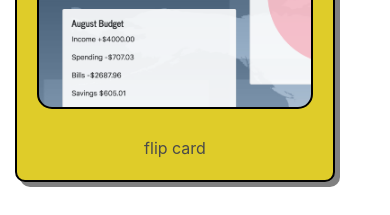
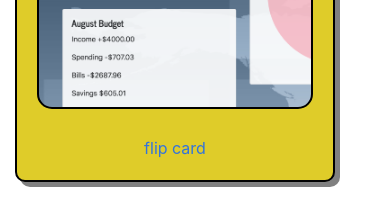
Before and after one commit to lhernandez5/PortfolioApp, a React (Create React App) app in the folder client/: page / in a window 390 px wide. Shown: the part 2200-2415 px from the top of the page. Built offline with nearby package versions, Linux system fonts and the light colour scheme.

Commit message:
media query change

```diff
--- a/client/src/components/Card/Card.js
+++ b/client/src/components/Card/Card.js
@@ -15,7 +15,7 @@ const Card = props => (
             <Icon src={props.src} />
             <center>
               <a
-              // href={props.goTag}
+              href={props.goTag}
               target="_blank">
                 {/* <img src={process.env.PUBLIC_URL + "/images/go.png"} alt="go"/> */}
                 flip card
--- a/client/src/components/Container/Container.js
+++ b/client/src/components/Container/Container.js
@@ -36,6 +36,7 @@ class Container extends Component {
                   "This application allows to organize your spending and bills."
                 }
                 aTag={"https://stormy-everglades-57851.herokuapp.com/"}
+                goTag={"https://stormy-everglades-57851.herokuapp.com/"}
               />
             </Col>
             <Col size="4">
```
